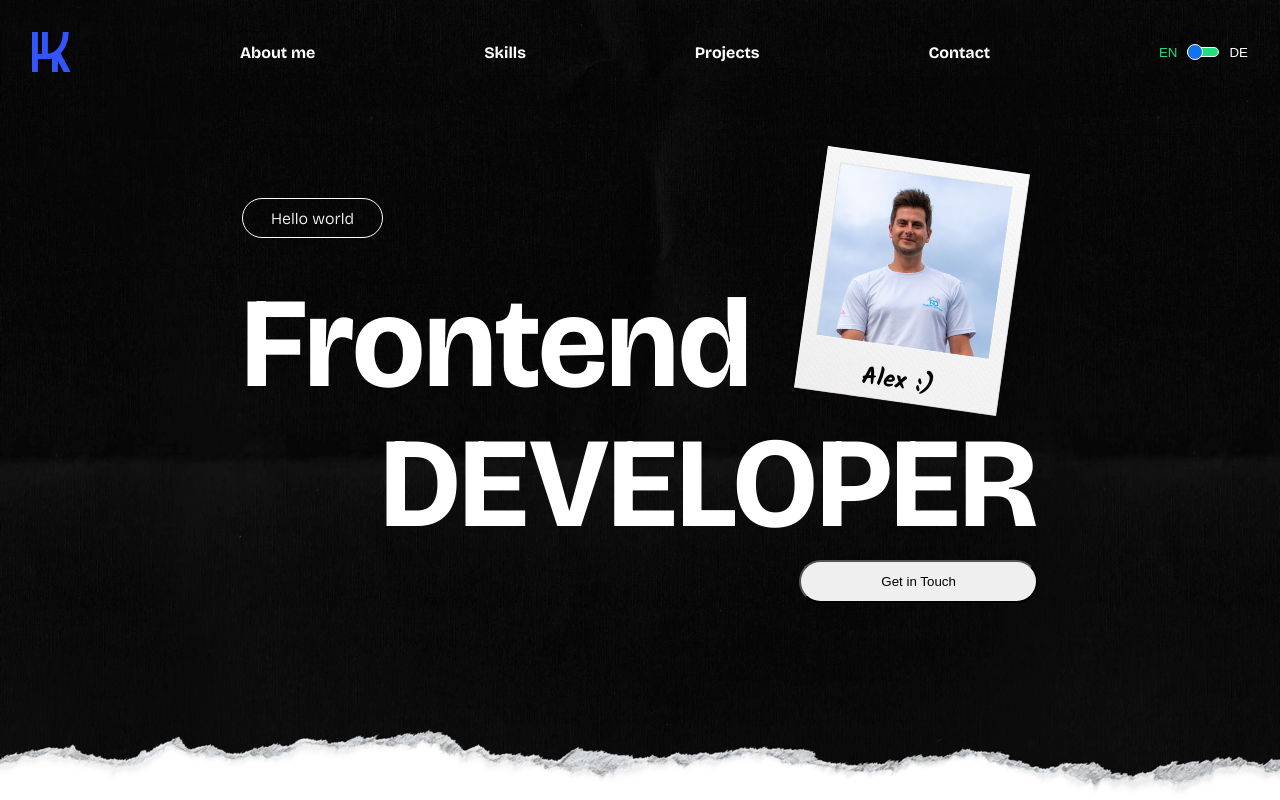
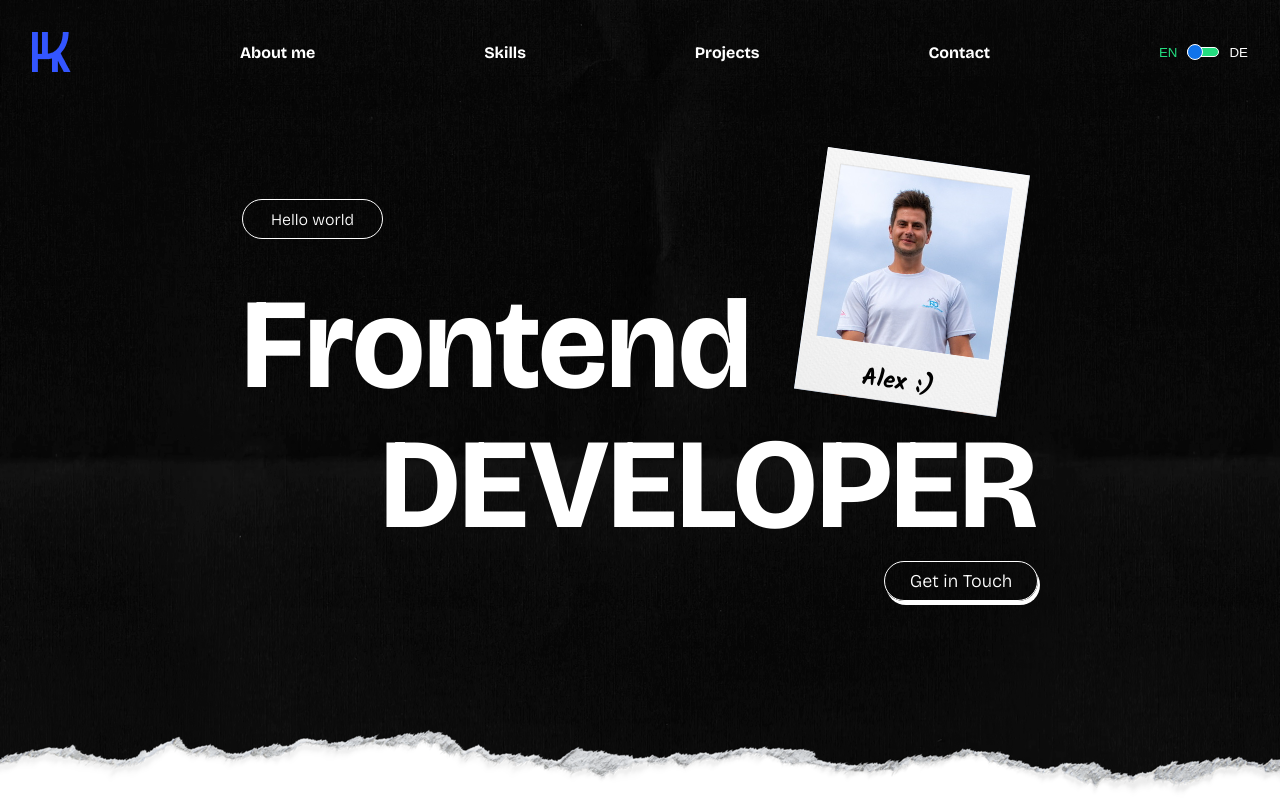
Before and after one commit to AlxRpp/MyPortfolio, an Angular app: page / in a window 1280 px wide. Built offline with nearby package versions, Linux system fonts and the light colour scheme.

Commit message:
added CTA-Button to Hero-Section

```diff
--- a/src/app/hero-section/hero-section.html
+++ b/src/app/hero-section/hero-section.html
@@ -11,7 +11,7 @@
             </div>
         </div>
         <div class="main-title">DEVELOPER</div>
-        <button>Get in Touch</button>
+        <app-button></app-button>
     </div>
 
 </div>
--- a/src/app/hero-section/hero-section.scss
+++ b/src/app/hero-section/hero-section.scss
@@ -34,11 +34,10 @@
     }
 
     >:nth-child(4) {
-        width: 30%;
+        width: 154px;
         display: flex;
         justify-content: center;
         align-self: flex-end;
-        padding: 12px 24px;
         border-radius: 32px;
     }
 }
--- a/src/app/hero-section/hero-section.ts
+++ b/src/app/hero-section/hero-section.ts
@@ -1,9 +1,10 @@
 import { Component } from '@angular/core';
 import { Header } from "../shared/header/header";
+import { Button } from "../shared/button/button";
 
 @Component({
   selector: 'app-hero-section',
-  imports: [Header],
+  imports: [Header, Button],
   templateUrl: './hero-section.html',
   styleUrl: './hero-section.scss'
 })
--- /dev/null
+++ b/src/app/shared/button/button.html
@@ -0,0 +1 @@
+<button>Get in Touch</button>
--- /dev/null
+++ b/src/app/shared/button/button.scss
@@ -0,0 +1,22 @@
+button {
+    width: 100%;
+    height: 40px;
+    background-color: transparent;
+    border: 1px solid white;
+    border-radius: 100px;
+    color: white;
+    box-shadow: 2px 4px 0 white;
+    transition: all .15s ease-in-out;
+    font-size: 18px;
+    font-family: primaryFont;
+    font-weight: 300;
+
+
+
+    &:hover {
+        transform: translate(2px, 4px);
+        box-shadow: none;
+        background-color: var(--color-cta);
+        cursor: pointer;
+    }
+}
--- a/src/styles.scss
+++ b/src/styles.scss
@@ -2,6 +2,7 @@
     --color-primary: #24DD80;
     --color-secondary: #1AA8B5;
     --color-tertiary: #1073EA;
+    --color-cta: #F87A55
 }
 
 
```
Also changed, not shown: src/app/shared/button/button.ts (added, +11 -0 lines), 1 other file (tests, documents, lock files or other folders).
